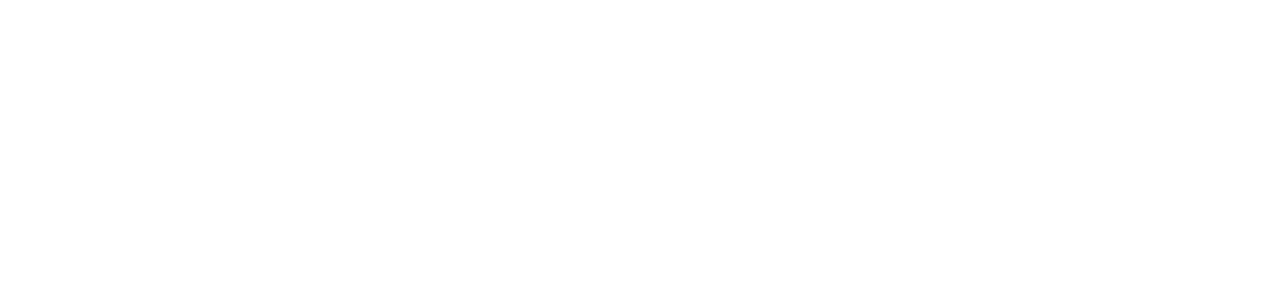
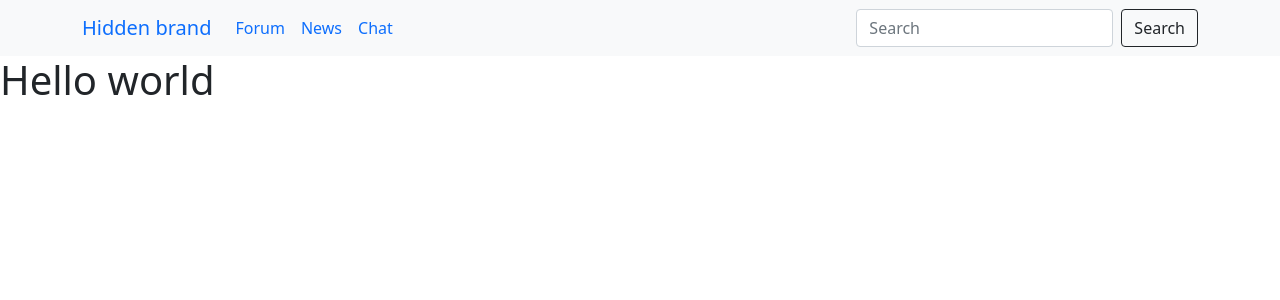
Before and after one commit to UlugbekTemirov/unibook.uz, a React (Create React App) app: page / in a window 1280 px wide. Before the commit this address had no page. Shown: the top 300 px of the page. Built offline with nearby package versions, Linux system fonts and the light colour scheme.

Commit message:
first changes

```diff
--- a/src/App.js
+++ b/src/App.js
@@ -1,10 +1,9 @@
 import React, { Fragment } from "react";
-
+import Home from "./pages/Home/Home";
 // Navbar link
 import Navbar from "./components/Navbar/Navbar";
-
 // React Router Dom Link
-import {Routes, Route} from "react-router-dom";
+import { Routes, Route } from "react-router-dom";
 
 // Main Pages
 import News from "./pages/News/News";
@@ -13,13 +12,15 @@
 
 function App() {
   return (
-    <Fragment>
-        <Routes>
-          <Route element={<Forum/>} path="/forum" />
-          <Route element={<Chat />} path="/chat" />
-          <Route element={<News />} path="/news" />
-        </Routes>
-    </Fragment>
+    <>
+      <Navbar />
+      <Routes>
+        <Route element={<Home />} path="/" />
+        <Route element={<Forum />} path="/forum" />
+        <Route element={<Chat />} path="/chat" />
+        <Route element={<News />} path="/news" />
+      </Routes>
+    </>
   );
 }
 
--- a/src/components/Navbar/Navbar.js
+++ b/src/components/Navbar/Navbar.js
@@ -1,34 +1,58 @@
-import { Fragment } from "react"
-import { Link } from "react-router-dom"
+import { Link } from "react-router-dom";
 
 const Navbar = () => {
-    return <Fragment>
+  return (
+    <>
       <nav className="navbar navbar-expand-lg bg-light">
         <div className="container">
-      <button className="navbar-toggler" type="button" data-bs-toggle="collapse" data-bs-target="#navbarTogglerDemo01" aria-controls="navbarTogglerDemo01" aria-expanded="false" aria-label="Toggle navigation">
+          <button
+            className="navbar-toggler"
+            type="button"
+            data-bs-toggle="collapse"
+            data-bs-target="#navbarTogglerDemo01"
+            aria-controls="navbarTogglerDemo01"
+            aria-expanded="false"
+            aria-label="Toggle navigation"
+          >
             <span className="navbar-toggler-icon"></span>
           </button>
           <div className="collapse navbar-collapse" id="navbarTogglerDemo01">
-        <Link className="navbar-brand" to="">Hidden brand</Link>
+            <Link className="navbar-brand" to="/">
+              Hidden brand
+            </Link>
             <ul className="navbar-nav me-auto mb-2 mb-lg-0">
               <li className="nav-item">
-            <Link className="nav-link" to="/forum">Forum</Link>
+                <Link className="nav-link" to="/forum">
+                  Forum
+                </Link>
               </li>
               <li className="nav-item">
-            <Link className="nav-link" t0="/news">News</Link>
+                <Link className="nav-link" to="/news">
+                  News
+                </Link>
               </li>
               <li className="nav-item">
-            <Link className="nav-link" to="/chat">Chat</Link>
+                <Link className="nav-link" to="/chat">
+                  Chat
+                </Link>
               </li>
             </ul>
             <form className="d-flex" role="search">
-          <input className="form-control me-2" type="search" placeholder="Search" aria-label="Search" />
-          <button className="btn btn-outline-dark" type="submit">Search</button>
+              <input
+                className="form-control me-2"
+                type="search"
+                placeholder="Search"
+                aria-label="Search"
+              />
+              <button className="btn btn-outline-dark" type="submit">
+                Search
+              </button>
             </form>
           </div>
         </div>
       </nav>
-    </Fragment>
-}
+    </>
+  );
+};
 
 export default Navbar;
--- /dev/null
+++ b/src/pages/Home/Home.js
@@ -0,0 +1,11 @@
+import React from "react";
+
+function Home() {
+  return (
+    <div>
+      <h1>Hello world</h1>
+    </div>
+  );
+}
+
+export default Home;
```
Also changed, not shown: src/index.js (+10 -10 lines), src/pages/Home/home.scss (added). Lines whose indentation alone changed are shown as unchanged.
